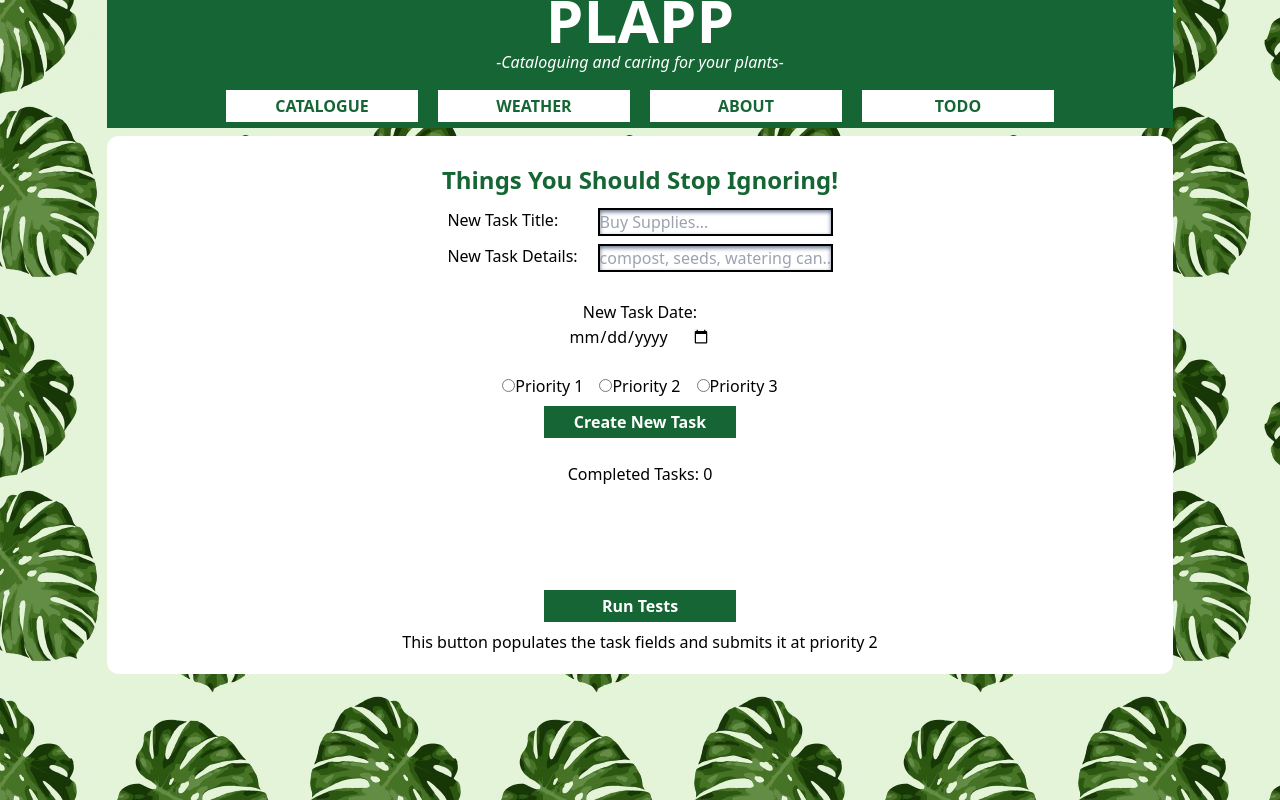
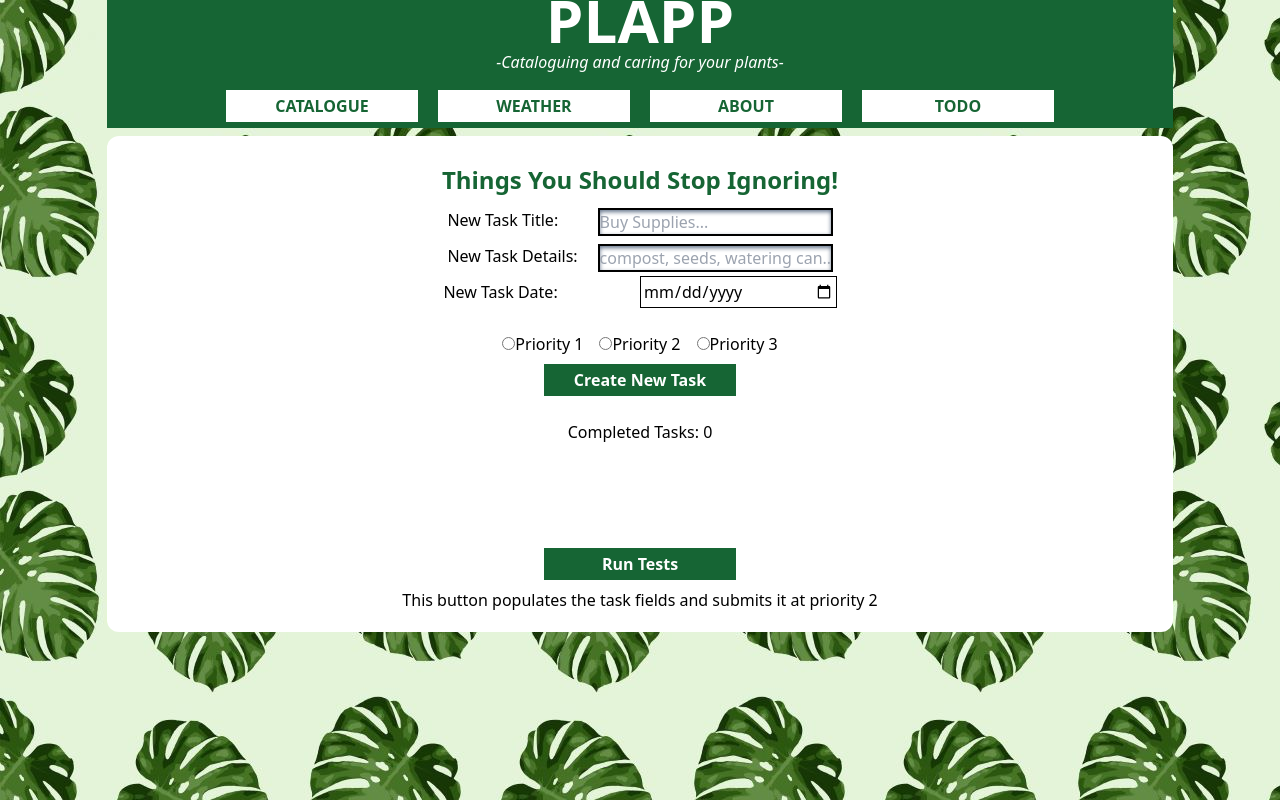
Before and after one commit to SWSmalley/Plapp, a React (Vite) app: page /ToDo in a window 1280 px wide. Built offline with nearby package versions, Linux system fonts and the light colour scheme.

Commit message:
corrected visually date window

```diff
--- a/src/Pages/SiteToDoPage.jsx
+++ b/src/Pages/SiteToDoPage.jsx
@@ -101,14 +101,16 @@ return (
       <TextInput inputID="taskTitle" description="New Task Title: " placeholder="Buy Supplies..." />
       <TextInput inputID="taskDetails" description="New Task Details: " placeholder="compost, seeds, watering can..." />
       {/*added the date field */}
-      <br></br>
-      <label htmlFor="taskDate">New Task Date:</label>
-      <input
-        id="taskDate"
-        type="date"
-        style={{ direction: 'rtl', textAlign: 'left' }}
-        onChange={(e) => setTaskDate(e.target.value)}
-      />
+      <div className="flex justify-between items-center w-full">
+        <label htmlFor="taskDate" className="mr-4">New Task Date:</label>
+        <input
+          id="taskDate"
+          type="date"
+          className="w-1/2 p-0.5 border border-black text-left placeholder:text-gray-400"
+          placeholder="dd/mm/yyyy"
+          onChange={(e) => setTaskDate(e.target.value)}
+        />
+      </div>
       <br></br>
       <PriorityButtons onPriorityChange={(value) => setPriority(value)}/>
       <Button id="taskSubmit" variant="primary" content={"Create New Task"} type="submit" />
```
